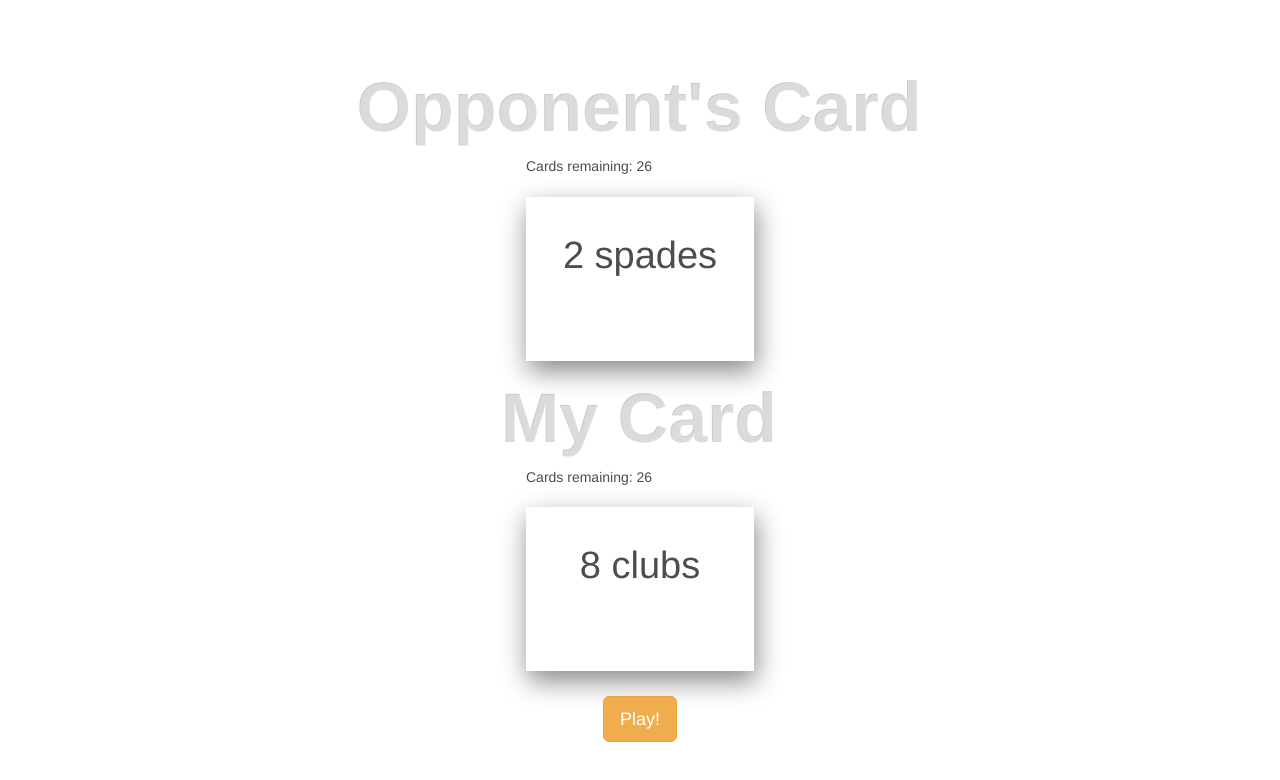
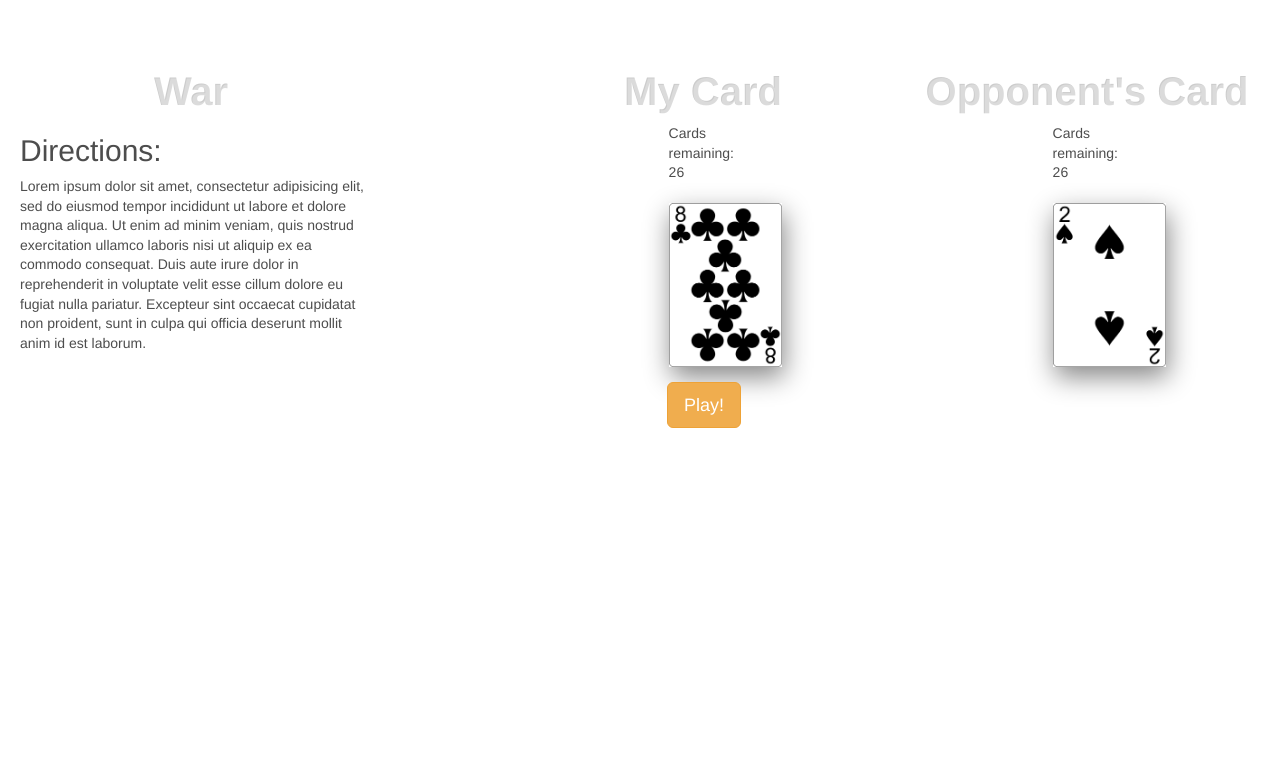
Before and after one commit to cguanzon/war-card-game, a plain HTML site: page index.html in a window 1280 px wide. Drawn offline with nearby package versions, Linux system fonts and the light colour scheme.

Commit message:
replaces card text with images

```diff
--- a/index.html
+++ b/index.html
@@ -6,6 +6,16 @@
 </head>
 
 <body>
+	<div class = 'description'>
+		<h1>War</h1>
+		<h2>Directions:</h2>
+		<p>Lorem ipsum dolor sit amet, consectetur adipisicing elit, sed do eiusmod
+		tempor incididunt ut labore et dolore magna aliqua. Ut enim ad minim veniam,
+		quis nostrud exercitation ullamco laboris nisi ut aliquip ex ea commodo
+		consequat. Duis aute irure dolor in reprehenderit in voluptate velit esse
+		cillum dolore eu fugiat nulla pariatur. Excepteur sint occaecat cupidatat non
+		proident, sunt in culpa qui officia deserunt mollit anim id est laborum.</p>
+	</div>
 
 	<div class='container'>
 		<h1>Opponent's Card</h1>
@@ -15,6 +25,8 @@
 				<h2 id="opp-card"></h2>
 			</div>
 		</div>
+	</div>
+	<div class='container right'>
 		<h1>My Card</h1>
 		<div class="card-block">
 			<div class="card-count">Cards remaining: <span id="my-card-count"></span></div>
--- a/script.js
+++ b/script.js
@@ -2,25 +2,25 @@ $(document).ready(function() {
 
 	//what does this do?
 	function convert_value_to_string(value) {
-		if (value > 10) {
 		switch (value) {
+			case 1:
+			return 'ace';
 			case 11:
-				return 'Jack';
+			return 'jack';
 			break;
 			case 12:
-				return 'Queen';
+			return 'queen';
 			break;
 			case 13:
-				return 'King';
+			return 'king';
 			break;
-			}
 		}
 		return value.toString();
 	}
-
-	//what does this do?
-	//Caleb: This creates a deck in order, starting from
-	//1 of hearts to king of clubs
+	function getFileName(card){
+		var fileName = "./PNG-cards/" + convert_value_to_string(card.number) + "_of_" + card.suit + ".png";
+		return fileName;
+	}
 	var deck = [];
 	var suits = ['hearts', 'diamonds', 'spades', 'clubs'];
 	for (var i = 0; i<suits.length; i++) {
@@ -29,11 +29,8 @@ $(document).ready(function() {
 			deck.push({number: j+1, suit: suit});
 		}
 	}
-
 	//shuffle the deck
 	deck = _.shuffle(deck);
-
-
 	var cards_player_1 = [];
 	var cards_player_2 = [];
 	//divide out the cards into the two arrays
@@ -42,7 +39,6 @@ $(document).ready(function() {
 	//deck will be left with only 26 cards at this point
 	cards_player_2 = (deck);
 
-	//create a function (algorithm) called "war" that takes two cards as parameters, compares them and returns a winner. A tie should return false.
 	function war(card1, card2) {
 		if(card1.number > card2.number){
 			return card1;
@@ -53,17 +49,13 @@ $(document).ready(function() {
 			return false;
 		}
 	}
-
 	function unload(array){
 		while(pending.length > 0){
 			var pushMe = pending.pop();
 			array.push(pushMe);
-
 		}
 		logPending();
-
 	}
-
 	function logPending(){
 		var message = "";
 		for (var j in pending){
@@ -71,10 +63,6 @@ $(document).ready(function() {
 		}
 		console.log(message);
 	}
-
-	//create a play function
-		//compare the cards
-		//give the winner both cards (at end of deck)
 	function play() {
 		var card_1 = cards_player_1[0];
 		var card_2 = cards_player_2[0];
@@ -92,29 +80,21 @@ $(document).ready(function() {
 			advance();
 			play();
 		}
-
-		//this function (defined below) will continue to the next turn
 		advance();
-
 	}
-
-
-
 	function advance() {
-		//take the top two cards and display them
 		if (cards_player_1.length) {
 			var card_1 = cards_player_1[0];
 			var card_2 = cards_player_2[0];
-			$("#opp-card").html(convert_value_to_string(card_1.number)+" "+card_1.suit);
 			 $("#opp-card-count").html(cards_player_1.length);
-			$("#my-card").html(convert_value_to_string(card_2.number)+" "+card_2.suit);
 			 $("#my-card-count").html(cards_player_2.length);
+			$("#opp-card").html('<img src="' + getFileName(card_1) + '"/>');
+			$("#my-card").html('<img src="' + getFileName(card_2) + '"/>');
 
 		}
 	}
 	advance();
 	var pending = [];
-
 	$(".btn").click(function() {
 		play();
 	});
--- a/styles.css
+++ b/styles.css
@@ -21,25 +21,46 @@ body {
 
 h1 {
 	width: 100%;
-	font-size: 70px;
+	font-size: 40px;
 	font-weight: bold;
 	text-align: center;
 	color: rgba(255, 255, 255, 0.3);
 	text-shadow: -1px -1px rgba(0, 0, 0, 0.2);
 }
 
+.container, .description{
+	float:right;
+	height:100%;
+}
+
+.container{
+	width:30%;
+}
+
+.description{
+	float:left;
+	left:;
+	width:30%;
+	box-sizing: border-box;
+	padding: 0 20px;
+}
 .card-block {
 	width: 20%;
 	margin: 0 auto;
 }
 
 .card-container {
+	margin: 0 auto;
+}
+
+.card-container img {
 	box-shadow: 2px 10px 25px #888888;
 	min-height: 79px;
 	height: 164px;
+	width: auto;
 }
 
-.card-container h2, .card-container h4 {
+/*.card-container h2, .card-container h4 {
 	text-align: center;
 }
 .card-container h2 {
@@ -48,7 +69,7 @@ h1 {
 }
 .card-container h4 {
 	font-size: 22px;
-}
+}*/
 
 .row-centered {
 	text-align: center;
@@ -56,5 +77,5 @@ h1 {
 
 .btn {
 	margin: 0 auto;
-	margin-top: 25px;
+	margin-top: 5px;
 }
```
Lines whose indentation alone changed are shown as unchanged.
